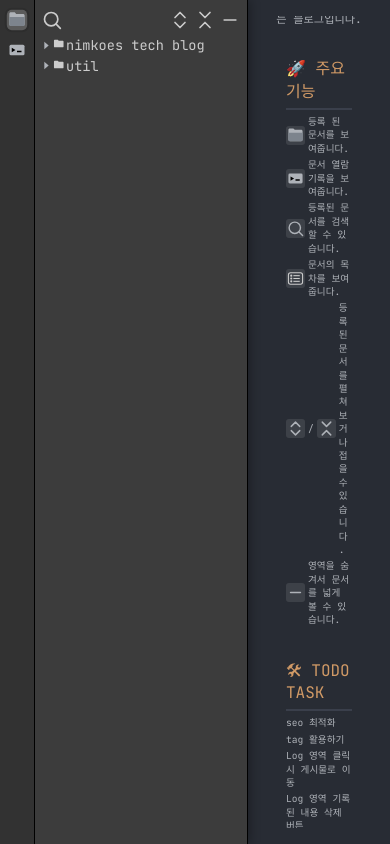
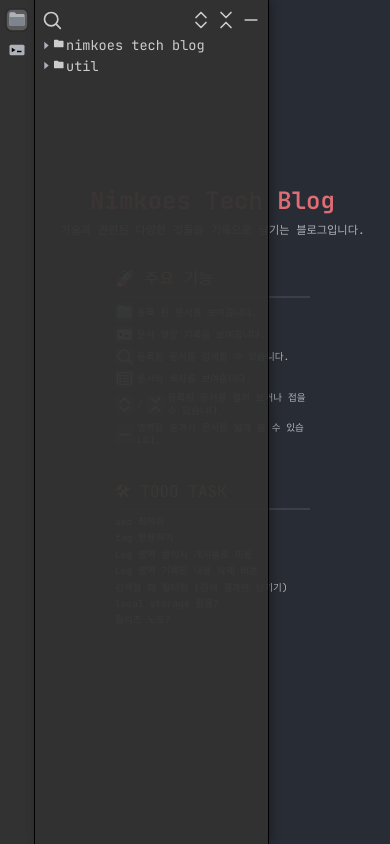
Before and after one commit to nimkoes/tech-blog, a Next.js app: page /tech-blog/ in a window 390 px wide. Both pictures are taken after a click on the button 17 px from the left and 20 px from the top of the page. Built offline with nearby package versions, Linux system fonts and the light colour scheme.

Commit message:
카테고리 영역 노출될 때 오류 수정

```diff
--- a/src/app/layout.module.scss
+++ b/src/app/layout.module.scss
@@ -69,15 +69,22 @@
 ////////////////////////////////////////////////////////////////////////////////
 @media screen and (max-width: 768px) {
   .home {
+    display: flex;
   }
 
   .page {
+    width: 100%;
   }
 
   .subPage {
+    display: flex;
+    height: 100%;
   }
 
   .contentsView {
+    width: 100%;
+    flex: 1;
+    padding: 15px;
   }
 
   .highlight {
--- a/src/components/CategoryView/CategoryView.module.scss
+++ b/src/components/CategoryView/CategoryView.module.scss
@@ -68,28 +68,35 @@
 ////////////////////////////////////////////////////////////////////////////////
 @media screen and (max-width: 768px) {
   .categoryView {
+    display: none;
+    position: absolute;
+    top: 0;
     left: 35px;
     width: 60%;
     max-width: 300px;
+    height: 100%;
     background-color: rgba(50, 50, 50, 0.95);
     z-index: 1000;
     box-shadow: 2px 0 10px rgba(0, 0, 0, 0.3);
-    transition: transform 0.3s ease-in-out;
-    transform: translateX(-100%);
   }
 
   .categoryView.open {
-    transform: translateX(0);
+    display: block;
   }
 
   /* 배경: 페이지만 가리고, 네비 & 로그 영역은 유지 */
   .backdrop {
-    position: fixed;
-    top: var(--navigation-height, 50px);
+    display: none;
+    position: absolute;
+    top: 0;
     left: 0;
     width: 100%;
-    height: calc(100vh - var(--navigation-height) - var(--log-height, 0px));
+    height: 100%;
     background: rgba(0, 0, 0, 0.5);
     z-index: 999;
   }
+
+  .backdrop.open {
+    display: block;
+  }
 }
```
